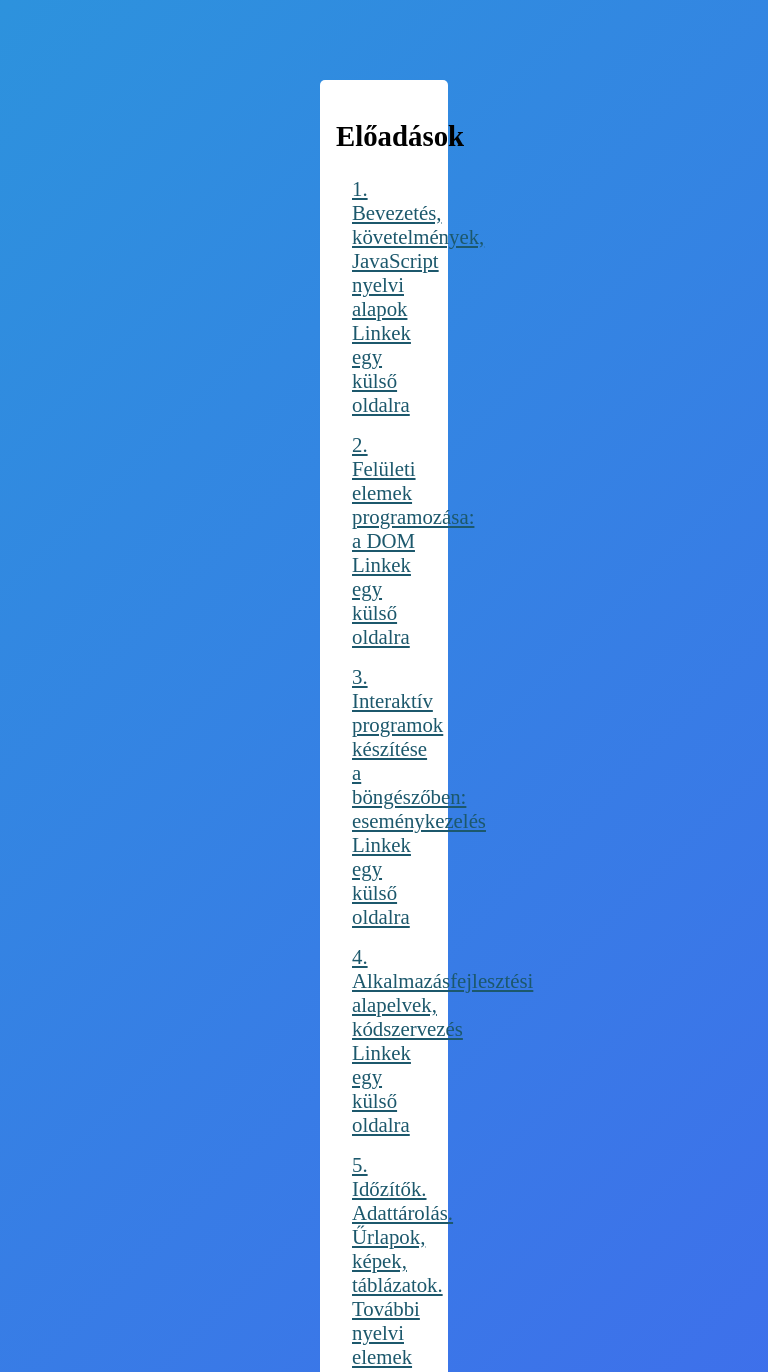
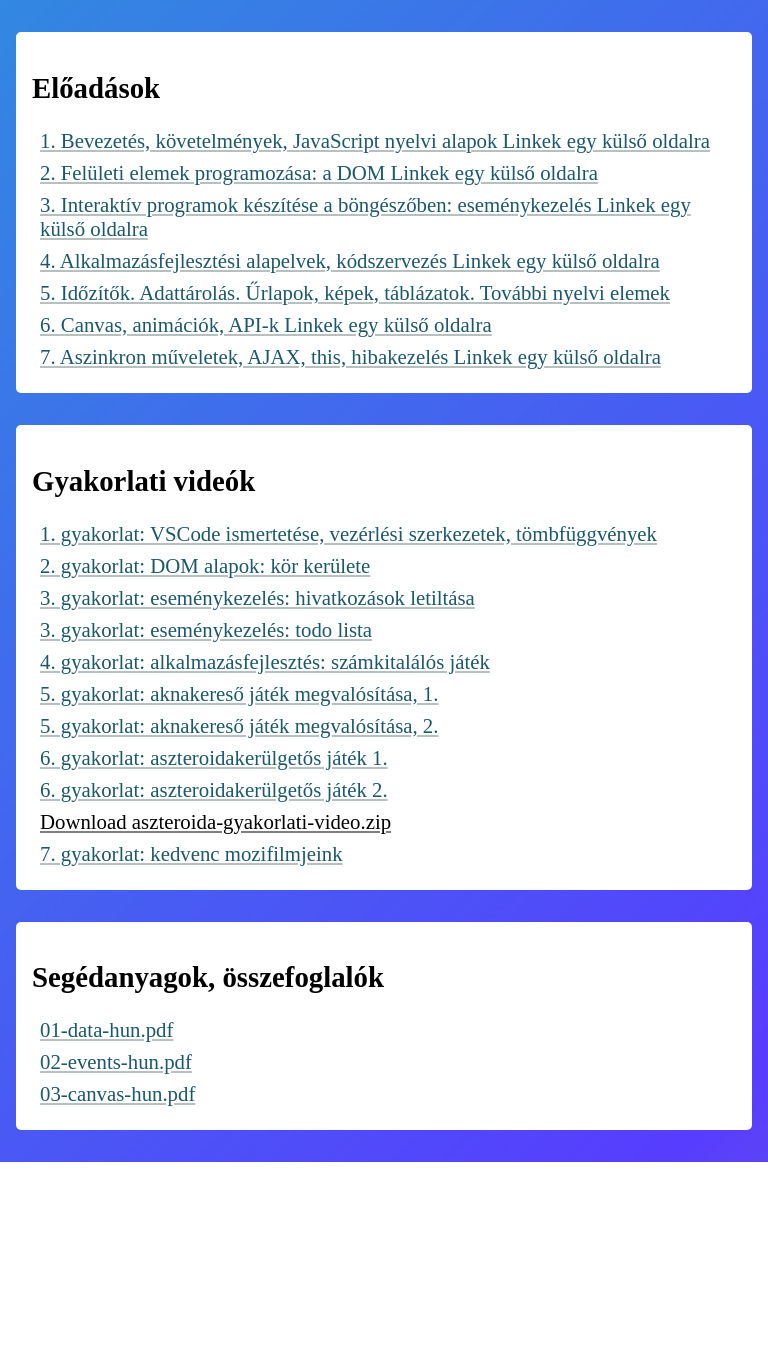
Before and after one commit to mota6em-test/webPrgRK, a plain HTML site: page index.html in a window 768 px wide. Shown: the top 1372 px of the page. After the commit the page ends 1162 px from the top, so only its background shows below. Drawn offline with Linux system fonts and the light colour scheme.

Commit message:
Add files via upload

```diff
--- a/index.html
+++ b/index.html
@@ -61,7 +61,7 @@
             </a>
             <a href="https://web.microsoftstream.com/video/037a50ff-7d69-44e9-a74f-105683ccc75f" target="_blank">
                 6. gyakorlat: aszteroidakerülgetős játék 2.           </a>
-                <a href="/aszteroida-gyakorlati-video (1).zip" download>Download aszteroida-gyakorlati-video.zip</a>
+                <a class="downZip" href="/aszteroida-gyakorlati-video (1).zip" download>Download aszteroida-gyakorlati-video.zip</a>
             <a href="https://ikelte-my.sharepoint.com/personal/gyozke_inf_elte_hu/_layouts/15/stream.aspx?id=%2Fpersonal%2Fgyozke%5Finf%5Felte%5Fhu%2FDocuments%2FStream%20Migrated%20Videos%2Fgyakorlati%2Dvide%C3%B3%2D07%2D20201018%5F111835%2Emkv&nav=eyJyZWZlcnJhbEluZm8iOnsicmVmZXJyYWxBcHAiOiJTdHJlYW1XZWJBcHAiLCJyZWZlcnJhbFZpZXciOiJTaGFyZURpYWxvZy1MaW5rIiwicmVmZXJyYWxBcHBQbGF0Zm9ybSI6IldlYiIsInJlZmVycmFsTW9kZSI6InZpZXcifX0&ga=1&referrer=StreamWebApp%2EWeb&referrerScenario=AddressBarCopied%2Eview%2E8b392a9d%2D014d%2D4806%2Db8af%2D125c0a977017" target="_blank">
                 7. gyakorlat: kedvenc mozifilmjeink
             </a>
--- a/style.css
+++ b/style.css
@@ -34,8 +34,12 @@ a{
     margin: 1rem;
     font-size: 1.3rem;
     color: rgb(28, 88, 108);
+    text-decoration-color: rgba(17, 50, 50, 0.304);
 }
-
+.downZip{
+    color: black;
+    text-decoration-color: rgba(0, 0, 0, 0.502);
+}
 @media screen and (max-width: 450px) {
     section {
         margin: 1rem 0.5rem;
@@ -48,6 +52,18 @@ a{
         font-size: 1.2rem;
     }
 }
+@media screen and (min-width: 451px) and (max-width: 1100px) {
+    section {
+        margin: 2rem 1rem;
+    }
+    a{
+        font: 0.9rem;
+        margin: 0.5rem;
+    }
+    h1{
+        font-size: 1.2rem;
+    }
+}
 h1{
     font-size: 1.8rem;
 }
```
